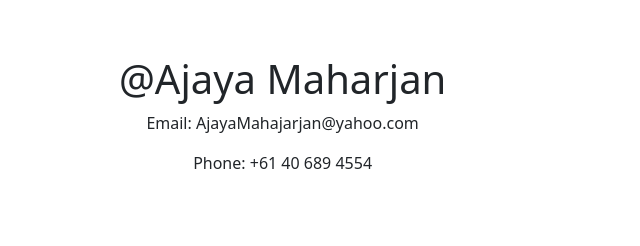
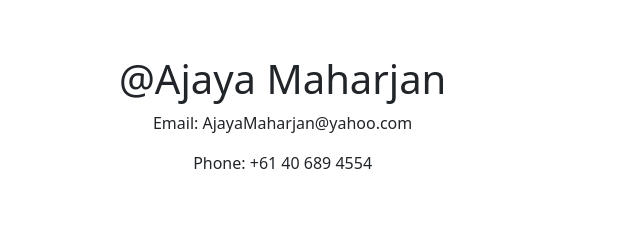
Before and after one commit to Aj1ya/ajayamaharjan.github.io, a plain HTML site: page index.html in a window 1280 px wide. Shown: the part 3083-3329 px from the top of the page, 469-1109 px from the left. Drawn offline with nearby package versions, Linux system fonts and the light colour scheme.

Commit message:
Update index.html

```diff
--- a/index.html
+++ b/index.html
@@ -187,7 +187,7 @@
                 </div>
                 <div class="contact-left">
                     <h1>@Ajaya Maharjan</h1>
-                    <p>Email: AjayaMahajarjan@yahoo.com</p>
+                    <p>Email: AjayaMaharjan@yahoo.com</p>
                     <p>Phone: +61 40 689 4554</p>
                 </div>
 
```
